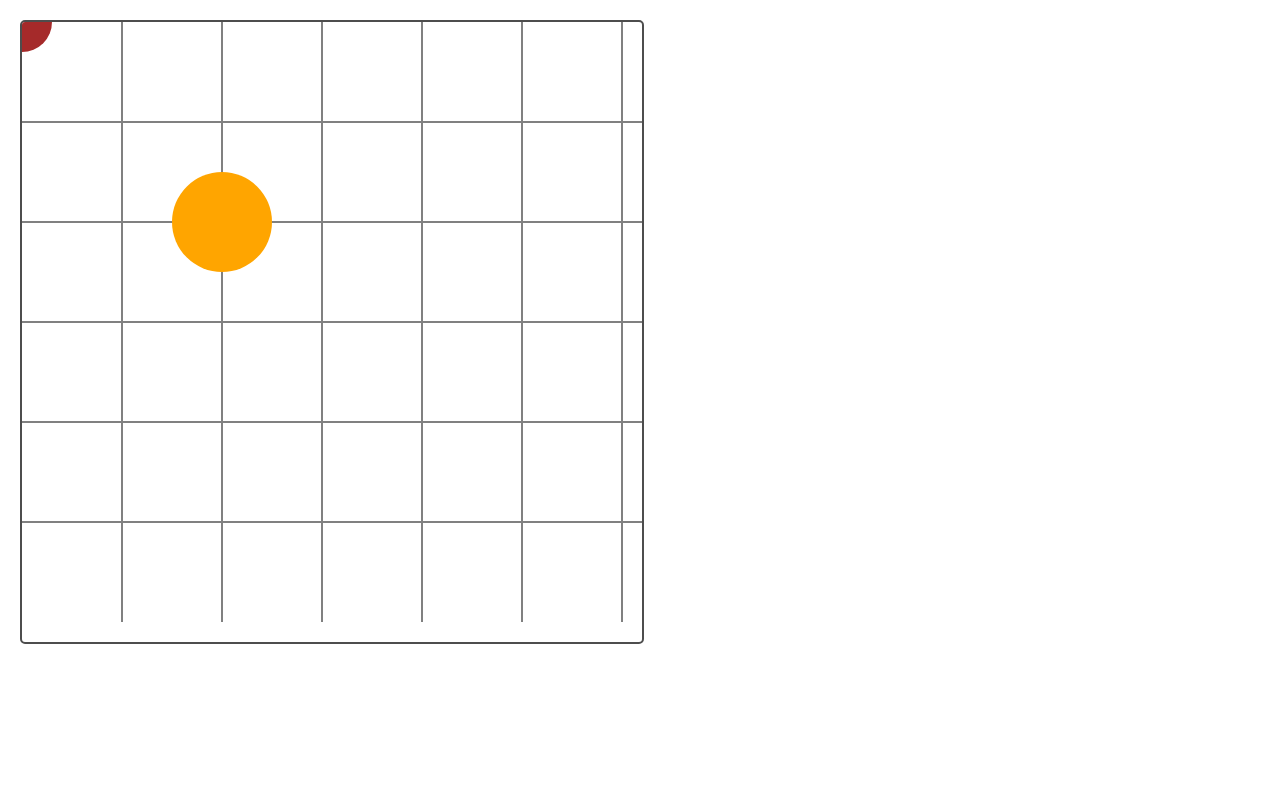
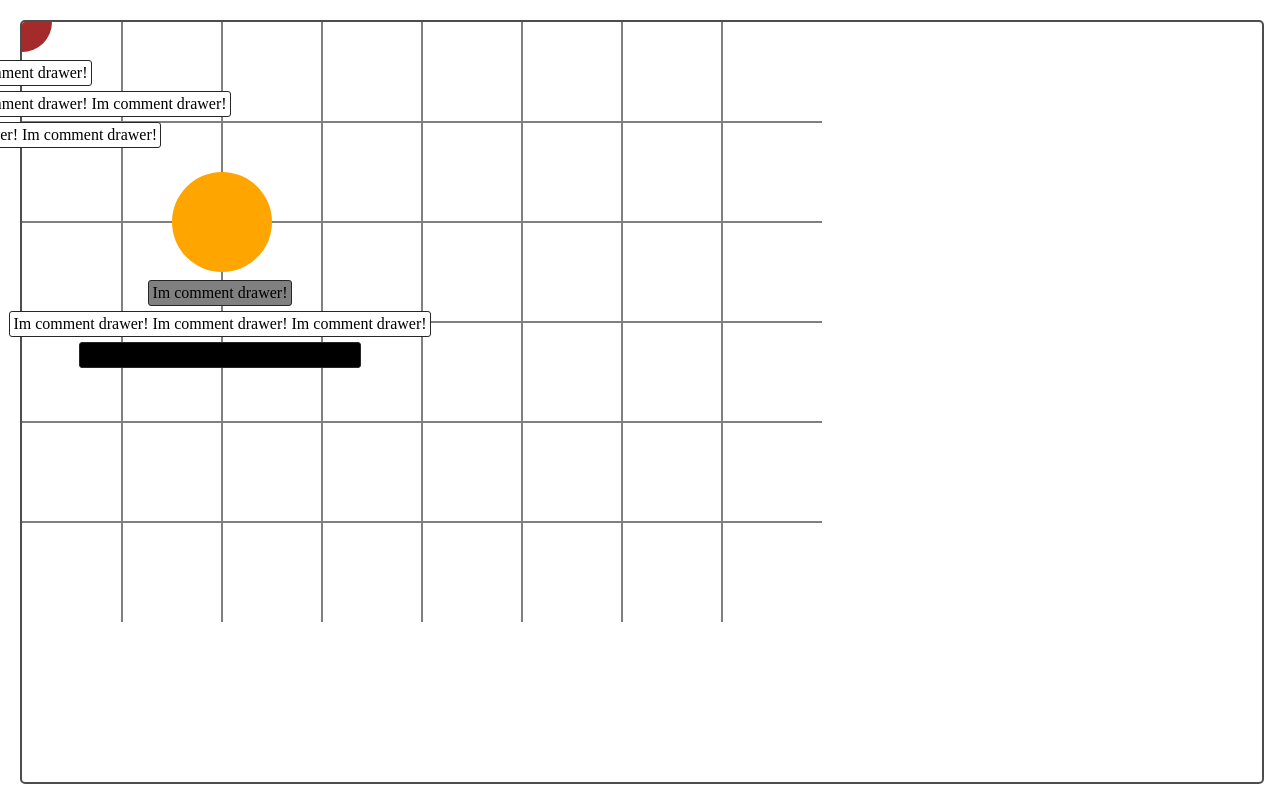
Before and after one commit to NotIlya4/LasmartTestTask, a website built with webpack: page Frontend/src/index.html in a window 1280 px wide. Built offline with nearby package versions, Linux system fonts and the light colour scheme; what ts-typed-events would draw is missing.

Commit message:
Add point manager

```diff
--- a/Frontend/src/comment-drawer/comment-groups-drawer.ts
+++ b/Frontend/src/comment-drawer/comment-groups-drawer.ts
@@ -2,26 +2,22 @@ import {CommentGroup} from "./comment-group";
 import {CommentGroupDrawerCore} from "./comment-group-drawer-core";
 
 export class CommentGroupsDrawer {
-    private internalCommentGroupDrawers: CommentGroupDrawerCore[] = [];
+    private commentGroupDrawers: CommentGroupDrawerCore[] = [];
 
     constructor(private parent: HTMLElement) {
     }
 
-    public set commentGroups(commentGroups: CommentGroup[]) {
-        this.draw(commentGroups);
-    }
-
-    public dispose(): void {
-        this.internalCommentGroupDrawers.forEach(d => d.dispose());
-        this.internalCommentGroupDrawers = [];
-    }
-
-    private draw(newCommentGroupContexts: CommentGroup[]): void {
+    public draw(commentGroups: CommentGroup[]): void {
         this.dispose();
-        this.internalCommentGroupDrawers = newCommentGroupContexts.map(c => {
+        this.commentGroupDrawers = commentGroups.map(c => {
             const commentGroupDrawer = new CommentGroupDrawerCore(this.parent);
             commentGroupDrawer.commentGroup = c;
             return commentGroupDrawer;
         });
     }
+
+    public dispose(): void {
+        this.commentGroupDrawers.forEach(d => d.dispose());
+        this.commentGroupDrawers = [];
+    }
 }
--- a/Frontend/src/drawers/points-drawer.ts
+++ b/Frontend/src/drawers/points-drawer.ts
@@ -3,23 +3,18 @@ import { Event } from 'ts-typed-events';
 import Konva from 'konva';
 
 export class PointsDrawer {
-    private _points: Point[] = [];
-    private pointDbClickEvent: Event<Point> = new Event<Point>();
-    private pointDragendEvent: Event<Point> = new Event<Point>();
+    private pointDbClickEvent = new Event<{point: Point, eventObject: Konva.KonvaEventObject<MouseEvent>}>();
+    private pointDragmoveEvent = new Event<{point: Point, eventObject: Konva.KonvaEventObject<any>}>();
+    private pointDragendEvent = new Event<{point: Point, eventObject: Konva.KonvaEventObject<DragEvent>}>();
 
     constructor(private layer: Konva.Layer) {
         this.layer =  layer;
     }
 
-    public set points(points: Point[]) {
-        this._points = points;
-        this.draw();
-    }
-
-    private draw() {
+    public draw(points: Point[]): void {
         this.layer.destroyChildren();
 
-        this._points.forEach(point => {
+        points.forEach(point => {
             const circle = new Konva.Circle({
                 x: point.coordinates.x,
                 y: point.coordinates.y,
@@ -28,14 +23,16 @@ export class PointsDrawer {
                 draggable: true,
             });
 
-            circle.on('dblclick', () => {
-                this.pointDbClickEvent.emit(point);
+            circle.on('dblclick', dblclickEventContext => {
+                this.pointDbClickEvent.emit({point: point, eventObject: dblclickEventContext});
             });
 
+            circle.on('dragmove', dragmoveEventContext => {
+                this.pointDragmoveEvent.emit({point: point, eventObject: dragmoveEventContext});
+            })
+
             circle.on('dragend', (dragendEventContext) => {
-                point.coordinates.x = dragendEventContext.target.x();
-                point.coordinates.y = dragendEventContext.target.y();
-                this.pointDragendEvent.emit(point);
+                this.pointDragendEvent.emit({point: point, eventObject: dragendEventContext});
             });
 
             this.layer.add(circle);
@@ -44,11 +41,15 @@ export class PointsDrawer {
         this.layer.draw();
     }
 
-    public onPointDblClick(handler: (point: Point) => void): void {
+    public onPointDblClick(handler: (context: {point: Point, eventObject: Konva.KonvaEventObject<MouseEvent>}) => void): void {
         this.pointDbClickEvent.on(handler);
     }
 
-    public onPointDragend(handler: (point: Point) => void): void {
+    public onPointDragmove(handler: (context: {point: Point, eventObject: Konva.KonvaEventObject<any>}) => void): void {
+        this.pointDragmoveEvent.on(handler);
+    }
+
+    public onPointDragend(handler: (context: {point: Point, eventObject: Konva.KonvaEventObject<DragEvent>}) => void): void {
         this.pointDragendEvent.on(handler);
     }
 }
--- a/Frontend/src/index.html
+++ b/Frontend/src/index.html
@@ -4,13 +4,11 @@
     <meta charset="UTF-8">
     <title>Lasmart Test</title>
 </head>
-<body>
+<body style="margin: 0">
     <div id="konva-container" style="position: absolute;"></div>
     <div id="comments-container" style="position: absolute;"></div>
-    <div style="display: flex;">
-        <div id="points-container" style="width: 100%; aspect-ratio: 1;">
-        </div>
-        <div style="height: 100%; width: 100%;"></div>
+    <div style="height: calc(100vh - 40px); display: flex; margin: 20px">
+        <div id="points-container" style="width: 100%; height: 100%;"></div>
     </div>
 </body>
 </html>
--- a/Frontend/src/index.ts
+++ b/Frontend/src/index.ts
@@ -10,6 +10,7 @@ import {CommentGroupDrawerCore} from "./comment-drawer/comment-group-drawer-core
 import {DomProvider} from "./dom-provider";
 import {StageProvider} from "./stage-provider";
 import {CommentGroupsDrawer} from "./comment-drawer/comment-groups-drawer";
+import {PointsManager} from "./points-manager";
 
 const domProvider = new DomProvider();
 const stageProvider = new StageProvider(domProvider.konvaContainer);
@@ -18,33 +19,25 @@ const stagePositionReplicator = new KonvaPositionReplicator(stageProvider.stage,
 stagePositionReplicator.updatePosition();
 const commentContainerReplicator = new CommentsContainerPositionReplicator(domProvider.commentsContainer, domProvider.konvaContainer);
 commentContainerReplicator.updatePosition();
-
-new GridDrawer(stageProvider.gridLayer).draw(screen.availWidth, screen.availHeight);
-
-const pointDrawer = new PointsDrawer(stageProvider.pointsLayer);
-const pointsFromServer: Point[] = [
-    { id: 'asd', coordinates: {x: 0, y: 0}, radius: 30, color: 'brown', comments: [] },
-    { id: 'asd', coordinates: {x: 200, y: 200}, radius: 50, color: 'orange', comments: [] }
-];
-pointDrawer.points = pointsFromServer;
-
 window.addEventListener('resize', () => {
     commentContainerReplicator.updatePosition();
     stagePositionReplicator.updatePosition();
 })
+new GridDrawer(stageProvider.gridLayer).draw(screen.availWidth, screen.availHeight);
 
-const commentsDrawer = new CommentGroupsDrawer(domProvider.commentsContainer);
-commentsDrawer.commentGroups = [
-    {coordinates: {x: 100, y: 100}, comments: [
-            {id: 'asd', text: 'Im comment drawer!', backgroundColor: 'white'},
-            {id: 'asd', text: 'Im comment drawer! Im comment drawer! Im comment drawer!', backgroundColor: 'white'},
-            {id: 'asd', text: 'Im comment drawer! Im comment drawer!', backgroundColor: 'white'}
-        ]},
-    {coordinates: {x: 400, y: 200}, comments: [
-            {id: 'asd', text: 'Im comment drawer!', backgroundColor: 'gray'},
-            {id: 'asd', text: 'Im comment drawer! Im comment drawer! Im comment drawer!', backgroundColor: 'white'},
-            {id: 'asd', text: 'Im comment drawer! Im comment drawer!', backgroundColor: 'black'}
-        ]}
+
+const pointsFromServer: Point[] = [
+    { id: '1', coordinates: {x: 0, y: 0}, radius: 30, color: 'brown', comments: [
+            {text: 'Im comment drawer!', backgroundColor: 'white'},
+            {text: 'Im comment drawer! Im comment drawer! Im comment drawer!', backgroundColor: 'white'},
+            {text: 'Im comment drawer! Im comment drawer!', backgroundColor: 'white'}
+        ] },
+    { id: '2', coordinates: {x: 200, y: 200}, radius: 50, color: 'orange', comments: [
+            {text: 'Im comment drawer!', backgroundColor: 'gray'},
+            {text: 'Im comment drawer! Im comment drawer! Im comment drawer!', backgroundColor: 'white'},
+            {text: 'Im comment drawer! Im comment drawer!', backgroundColor: 'black'}
+        ] }
 ];
 
-commentsDrawer.dispose();
+const pointsManager = new PointsManager(new PointsDrawer(stageProvider.pointsLayer), new CommentGroupsDrawer(domProvider.commentsContainer));
+pointsManager.points = pointsFromServer;
--- a/Frontend/src/models/point-comment.ts
+++ b/Frontend/src/models/point-comment.ts
@@ -1,5 +1,4 @@
 export interface PointComment {
-    id: string,
     text: string;
     backgroundColor: string;
 }
--- a/Frontend/src/points-manager.ts
+++ b/Frontend/src/points-manager.ts
@@ -1,16 +1,55 @@
 import {PointsDrawer} from "./drawers/points-drawer";
 import {Point} from "./models/point";
+import {CommentGroupsDrawer} from "./comment-drawer/comment-groups-drawer";
+import {CommentGroup} from "./comment-drawer/comment-group";
+import Konva from "konva";
+import { Event } from 'ts-typed-events';
 
 export class PointsManager {
     private _points: Point[] = [];
+    private onPointRemove: Event<Point> = new Event<Point>();
 
-    constructor(private pointDrawer: PointsDrawer, private parent: HTMLElement) {
-
+    constructor(private pointDrawer: PointsDrawer, private commentGroupsDrawer: CommentGroupsDrawer) {
+        pointDrawer.onPointDragmove(context => {
+            const point: Point | undefined = this._points.find(p => p.id === context.point.id);
+            if (point !== undefined) {
+                point.coordinates = {x: context.eventObject.target.x(), y: context.eventObject.target.y()};
+            }
+            this.commentGroupsDrawer.draw(this.pointsToCommentGroups(this._points));
+        });
+        pointDrawer.onPointDblClick(context => {
+            this.removePoint(context.point.id);
+            this.onPointRemove.emit(context.point);
+        })
     }
 
     set points(points: Point[]) {
         this._points = points;
-        this.pointDrawer.points = points;
+        this.draw();
+    }
 
+    public onPointDragend(handler: (context: {point: Point, eventObject: Konva.KonvaEventObject<DragEvent>}) => void): void {
+        this.pointDrawer.onPointDragend(handler);
+    }
+
+    public onPointDelete(handler: (point: Point) => void): void {
+        this.onPointRemove.on(handler);
+    }
+
+    private draw(): void {
+        this.pointDrawer.draw(this._points);
+        this.commentGroupsDrawer.draw(this.pointsToCommentGroups(this._points));
+    }
+
+    private removePoint(pointId: string): void {
+        this._points = this._points.filter(p => p.id !== pointId);
+        this.draw();
+    }
+
+    private pointsToCommentGroups(points: Point[]): CommentGroup[] {
+        return points.map(p => {
+            const coordinates = {x: p.coordinates.x, y: p.coordinates.y + p.radius + 10};
+            return {coordinates: coordinates, comments: p.comments}
+        });
     }
 }
--- a/Frontend/src/styles.scss
+++ b/Frontend/src/styles.scss
@@ -1,7 +1,3 @@
-body {
-  margin: 20px;
-}
-
 .comments-flex {
   display: flex;
   gap: 5px;
```
